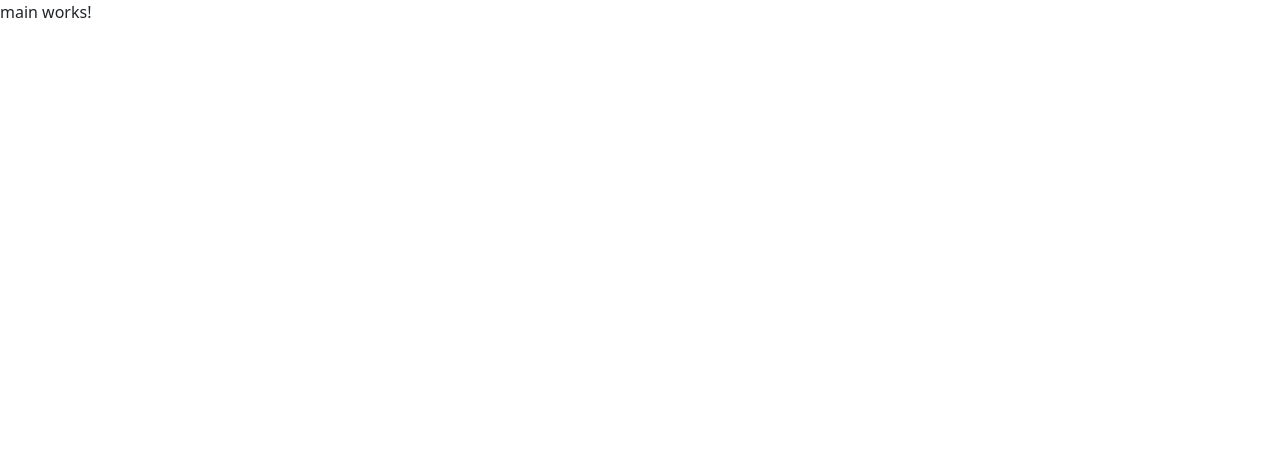
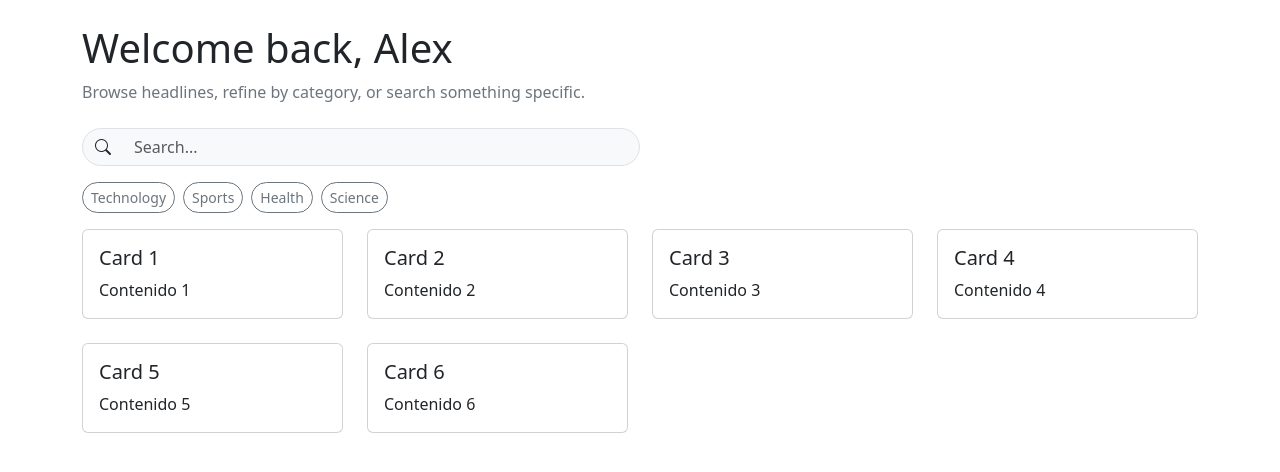
Before and after one commit to alejandrosanchezaar/newspaper-app, an Angular app: page /home in a window 1280 px wide. Shown: the top 472 px of the page. Built offline with nearby package versions, Linux system fonts and the light colour scheme.

Commit message:
Initial structure

```diff
--- a/src/app/features/main/main.component.css
+++ b/src/app/features/main/main.component.css
@@ -0,0 +1,13 @@
+.search-group {
+  transition: border-color 0.3s ease, box-shadow 0.3s ease;
+}
+
+.search-group:focus-within {
+  border-color: #0d6efd; /* azul Bootstrap */
+  box-shadow: 0 0 0 0.2rem rgba(13, 110, 253, 0.25);
+}
+
+.search-group input:focus {
+  box-shadow: none; /* quita la sombra azul del input */
+  outline: none;    /* quita el outline */
+}
--- a/src/app/features/main/main.component.html
+++ b/src/app/features/main/main.component.html
@@ -1 +1,29 @@
-<p>main works!</p>
+<div class="container my-4">
+    <!-- Contenido principal alineado a la izquierda -->
+    <div class="w-100 text-start mb-4">
+        <h1 class="text-dark">Welcome back, Alex</h1>
+        <p class="text-secondary">Browse headlines, refine by category, or search something specific.</p>
+    </div>
+    <div class="input-group rounded-pill border bg-light mb-3 w-50 search-group">
+  <span class="input-group-text bg-transparent border-0 rounded-start" id="search-addon">
+    <i class="bi bi-search"></i>
+  </span>
+  <input type="text" class="form-control bg-transparent border-0 rounded-end" placeholder="Search..."
+    aria-label="Search" aria-describedby="search-addon">
+</div>
+    <button *ngFor="let cat of categories" type="button" class="btn btn-outline-secondary btn-sm rounded-pill me-2 mb-3"
+        [class.active]="selectedCategories.includes(cat)" (click)="toggleCategory(cat)">
+        {{ cat }}
+    </button>
+    <!-- Grid de cards -->
+    <div class="row">
+        <div class="col-12 col-sm-6 col-md-4 col-lg-3 mb-4" *ngFor="let card of cards">
+            <div class="card h-100">
+                <div class="card-body">
+                    <h5 class="card-title">{{ card.title }}</h5>
+                    <p class="card-text">{{ card.text }}</p>
+                </div>
+            </div>
+        </div>
+    </div>
+</div>
--- a/src/app/features/main/main.component.ts
+++ b/src/app/features/main/main.component.ts
@@ -1,11 +1,32 @@
+import { CommonModule } from '@angular/common';
 import { Component } from '@angular/core';
 
 @Component({
   selector: 'app-main',
-  imports: [],
+  imports: [CommonModule],
   templateUrl: './main.component.html',
   styleUrl: './main.component.css'
 })
 export class MainComponent {
+cards = [
+    { title: 'Card 1', text: 'Contenido 1' },
+    { title: 'Card 2', text: 'Contenido 2' },
+    { title: 'Card 3', text: 'Contenido 3' },
+    { title: 'Card 4', text: 'Contenido 4' },
+    { title: 'Card 5', text: 'Contenido 5' },
+    { title: 'Card 6', text: 'Contenido 6' }
+  ];
 
+  // component.ts
+categories = ['Technology', 'Sports', 'Health', 'Science'];
+selectedCategories: string[] = [];
+
+toggleCategory(cat: string) {
+  const index = this.selectedCategories.indexOf(cat);
+  if (index > -1) {
+    this.selectedCategories.splice(index, 1);
+  } else {
+    this.selectedCategories.push(cat);
+  }
 }
+}
```
